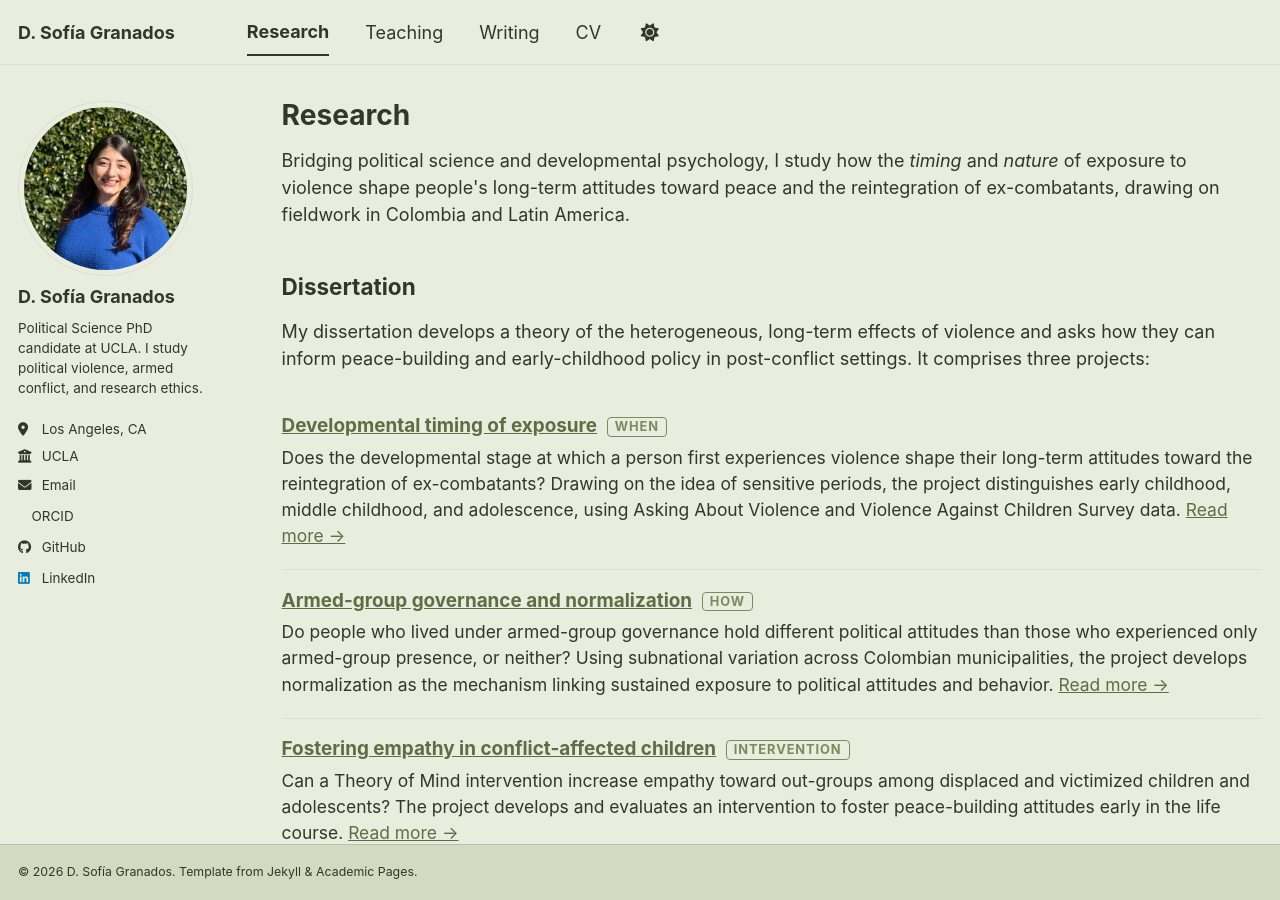
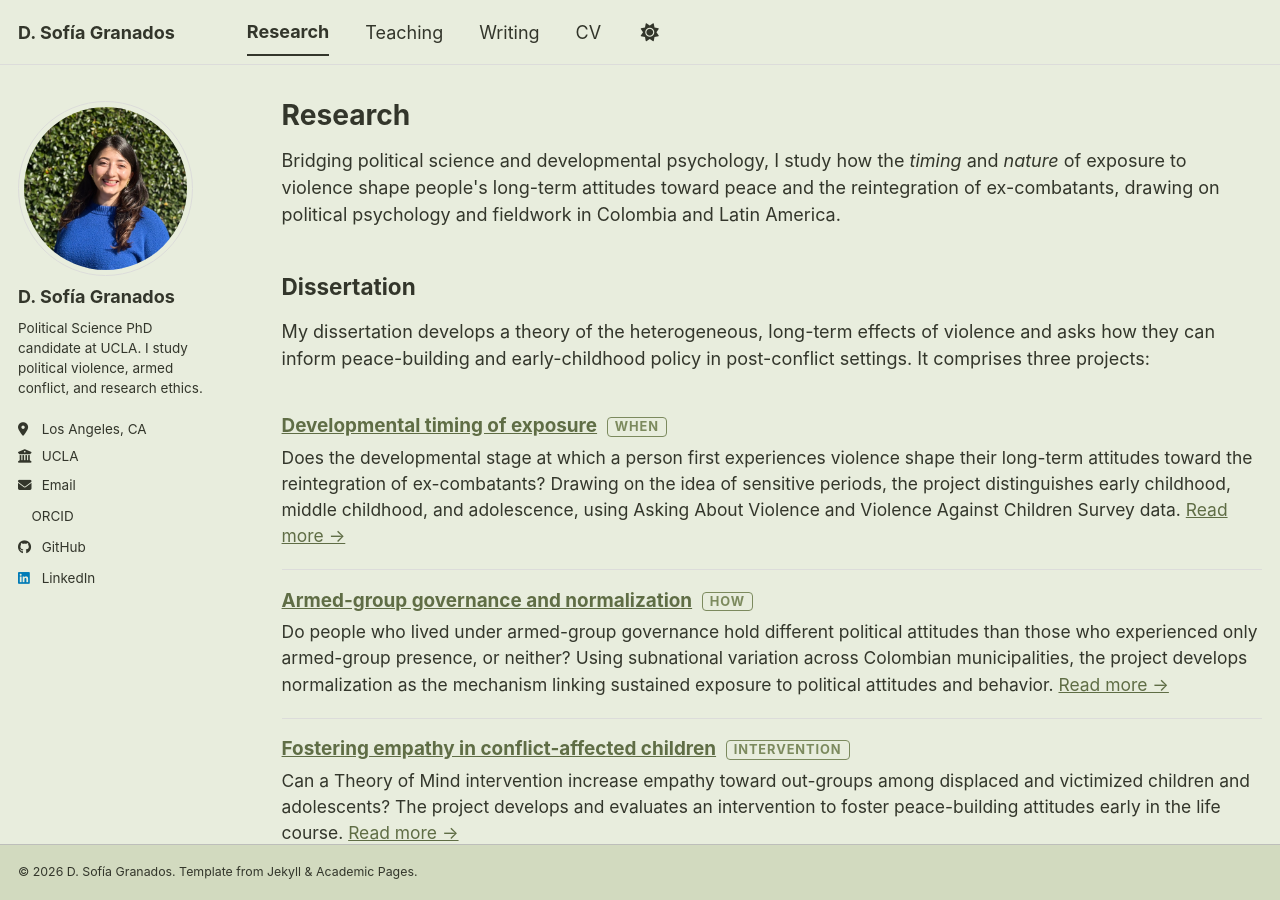
Before and after one commit to dsofiagranados/dsofiagranados.github.io, a Jekyll site: the page built from _pages/research.html, in a window 1280 px wide and 900 px high. Built offline with Jekyll 4.4.1, drawn with Linux system fonts in a browser that asks for light colours; a style sheet for code colours, icons or effects is not loaded.

Commit message:
Revise research paragraph for clarity and focus
Updated research description to include political psychology.

```diff
--- a/_pages/research.html
+++ b/_pages/research.html
@@ -7,7 +7,7 @@ author_profile: true
 
 {% include base_path %}
 
-<p>Bridging political science and developmental psychology, I study how the <em>timing</em> and <em>nature</em> of exposure to violence shape people's long-term attitudes toward peace and the reintegration of ex-combatants, drawing on fieldwork in Colombia and Latin America.</p>
+<p>Bridging political science and developmental psychology, I study how the <em>timing</em> and <em>nature</em> of exposure to violence shape people's long-term attitudes toward peace and the reintegration of ex-combatants, drawing on political psychology and fieldwork in Colombia and Latin America.</p>
 
 <h2>Dissertation</h2>
 
```
